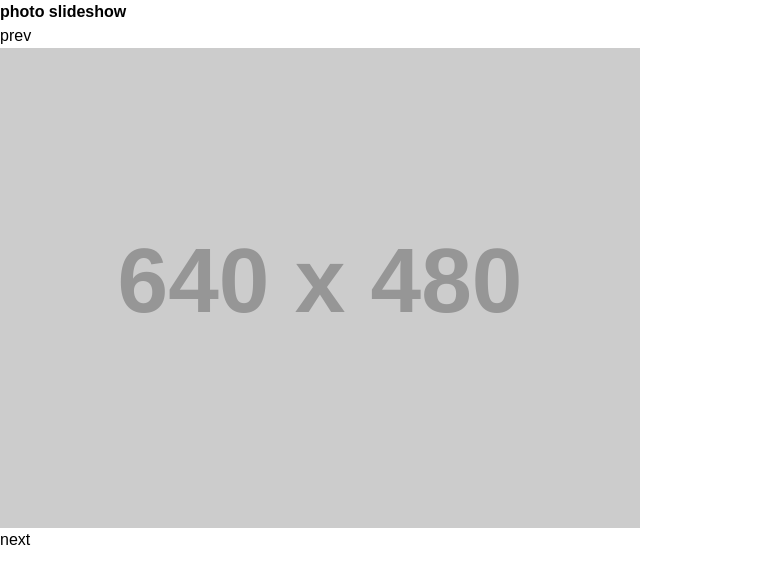
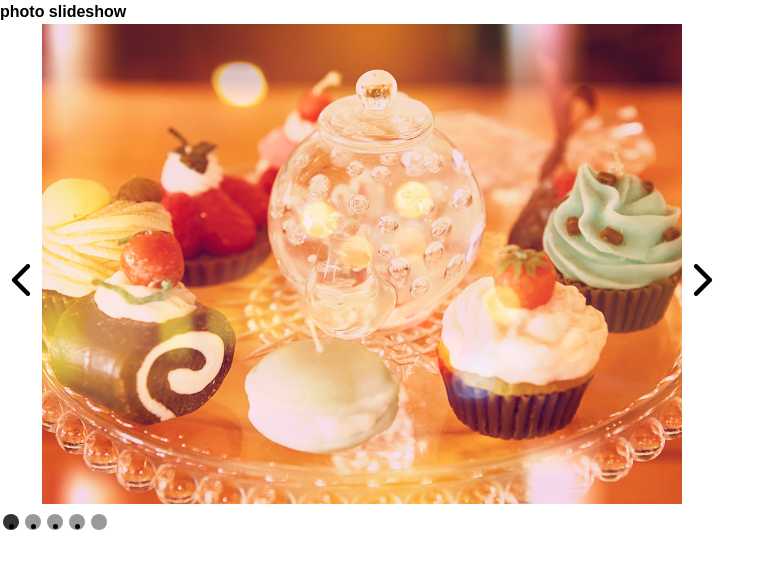
Before and after one commit to txslgr/slideshow, a plain HTML site: page index.html in a window 1280 px wide. Shown: the whole page, without its empty margins (0-776 px from the left). Drawn offline with nearby package versions, Linux system fonts and the light colour scheme; placeholder pictures from the web are drawn by us.

Commit message:
機能追加

```diff
--- a/index.html
+++ b/index.html
@@ -13,9 +13,21 @@
 	<h1>photo slideshow</h1>
 
 	<div class="contents">
-		<p class="prev">prev</p>
-		<div class="photo"><img src="http://placehold.it/640x480" alt="photo"></div>
-		<p class="next">next</p>
+
+		<div class="slideBody">
+			<p class="prev"><img src="img/arrow_l.png" height="32" width="32" alt="" class="prevImg"></p>
+			<div class="photo"></div>
+			<p class="next"><img src="img/arrow_r.png" height="32" width="32" alt="" class="nextImg"></p>
+		</div>
+
+		<ul class="circles">
+			<li class="circle"><a class="ln">1</a></li>
+			<li class="circle"><a class="ln">2</a></li>
+			<li class="circle"><a class="ln">3</a></li>
+			<li class="circle"><a class="ln">4</a></li>
+			<li class="circle"><a class="ln">5</a></li>
+		</ul>
+
 	</div>
 
 </body>
--- a/js/script.js
+++ b/js/script.js
@@ -0,0 +1,35 @@
+$(function () {
+	init();
+});
+
+function init () {
+	var photosLength = 5,
+		photoNo = 1;
+
+	changePhoto(photoNo);
+	$('.circle').eq(photoNo - 1).addClass('now');
+
+	$('.prevImg, .nextImg').on('click', function (e) {
+		photoNo = changeNum(e.target.className, photosLength, photoNo);
+		changePhoto(photoNo);
+		console.log(photoNo);
+	});
+}
+
+function changeNum (cn, ln, no) {
+	if (cn === 'prevImg') {
+		no = no > 1 ? no - 1 : ln;
+	} else if (cn === 'nextImg') {
+		no = no < ln ? no + 1 : 1;
+	}
+	return no;
+}
+
+function changePhoto (no) {
+	var path = './img/photos/photo_';
+	// 写真の入れ替え
+	$('.photo').html('<img src="' + path + no + '.jpg" class="slidePhotos">');
+	// ナビゲーション
+	$('.now').removeClass('now');
+	$('.circle').eq(no - 1).addClass('now');
+}
--- a/scss/style.scss
+++ b/scss/style.scss
@@ -3,14 +3,44 @@
 
 .slideBody {
 	width: 100%;
-	display: -webkit-flex;
-	display: flex;
+	display: -webkit-box;
+	display: box;
 	.prev,
 	.next {
 		width: 32px;
 		margin: 0 5px;
+		position: relative;
+		.prevImg,
+		.nextImg {
+			position: absolute;
+			top: 50%;
+		}
 	}
 	.photo {
 		width: 640px;
+		overflow: hidden;
+		.slidePhotos {
+			width: 100%;
+		}
 	}
 }
+
+.circles {
+	display: -webkit-box;
+	display: box;
+	margin: 10px auto;
+	.circle {
+		width: 16px;
+		height: 16px;
+		background-color: #999;
+		@include border-radius(50%);
+		margin: 0 3px;
+		.ln {
+			display: block;
+			text-indent: -9999px;
+		}
+	}
+	.now {
+		background-color: #333;
+	}
+}
```
Also changed, not shown: css/style.css.
